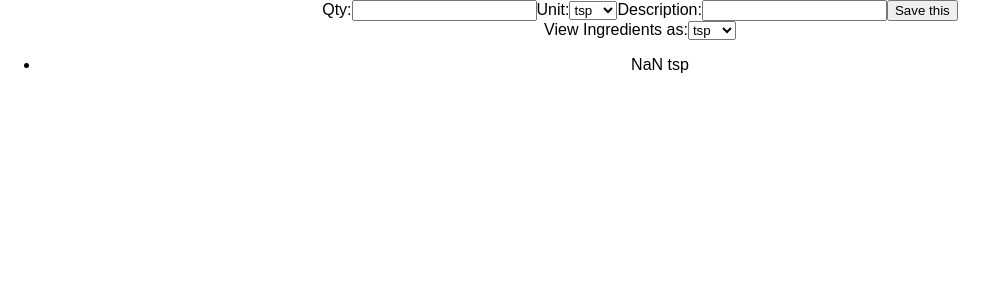
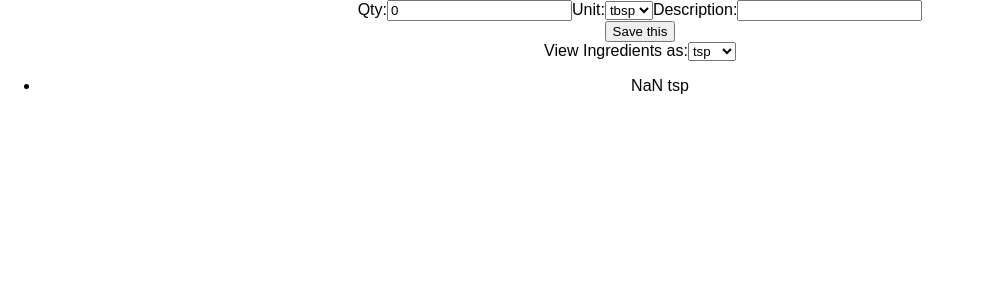
Before and after one commit to psollars/cucina, a React (Create React App) app in the folder client/: page / in a window 1280 px wide. Shown: the top 300 px of the page, without its empty margins (0-997 px from the left). Built offline with nearby package versions, Linux system fonts and the light colour scheme.

Commit message:
Add ingredient component as functional component with hooks

```diff
--- a/client/package.json
+++ b/client/package.json
@@ -3,8 +3,8 @@
   "version": "0.1.0",
   "private": true,
   "dependencies": {
-    "react": "^16.7.0-alpha.2",
-    "react-dom": "^16.7.0-alpha.2",
+    "react": "16.8.0-alpha.0",
+    "react-dom": "16.8.0-alpha.0",
     "react-scripts": "2.1.3"
   },
   "scripts": {
--- a/client/src/components/App.js
+++ b/client/src/components/App.js
@@ -1,4 +1,5 @@
 import React, { Component } from "react";
+import Ingredient from "./Ingredient";
 import "./../styles/App.css";
 
 class App extends Component {
@@ -13,23 +14,9 @@ class App extends Component {
   render() {
     return (
       <div className="App">
-        <label>
-          Qty:
-          <input onChange={this.handleQuantity} />
-        </label>
-        <label>
-          Unit:
-          <select onChange={this.handleUnit}>
-            <option value="tsp">tsp</option>
-            <option value="tbsp">tbsp</option>
-            <option value="cup">cup</option>
-            <option value="ml">ml</option>
-          </select>
-        </label>
-        <label>
-          Description:
-          <input onChange={this.handleDescription} />
-        </label>
+        <div>
+          <Ingredient />
+        </div>
         <button onClick={this.handleSave}>Save this</button>
         <div>
           <label>
@@ -74,12 +61,6 @@ class App extends Component {
     this.setState({
       measurement,
       unit: e.target.value
-    });
-  };
-
-  handleDescription = e => {
-    this.setState({
-      description: e.target.value
     });
   };
 
--- /dev/null
+++ b/client/src/components/Ingredient.js
@@ -0,0 +1,36 @@
+import React, { useState } from "react";
+
+export default function Ingredient() {
+  const [quantity, setQuantity] = useState(0);
+  const [unit, setUnit] = useState("tbsp");
+  const [description, setDescription] = useState("");
+
+  return (
+    <>
+      <label>
+        Qty:
+        <input
+          value={quantity}
+          type="number"
+          onChange={e => setQuantity(e.target.value)}
+        />
+      </label>
+      <label>
+        Unit:
+        <select value={unit} onChange={e => setUnit(e.target.value)}>
+          <option value="tsp">tsp</option>
+          <option value="tbsp">tbsp</option>
+          <option value="cup">cup</option>
+          <option value="ml">ml</option>
+        </select>
+      </label>
+      <label>
+        Description:
+        <input
+          value={description}
+          onChange={e => setDescription(e.target.value)}
+        />
+      </label>
+    </>
+  );
+}
```
Also changed, not shown: 2 other files (tests, documents, lock files or other folders).
